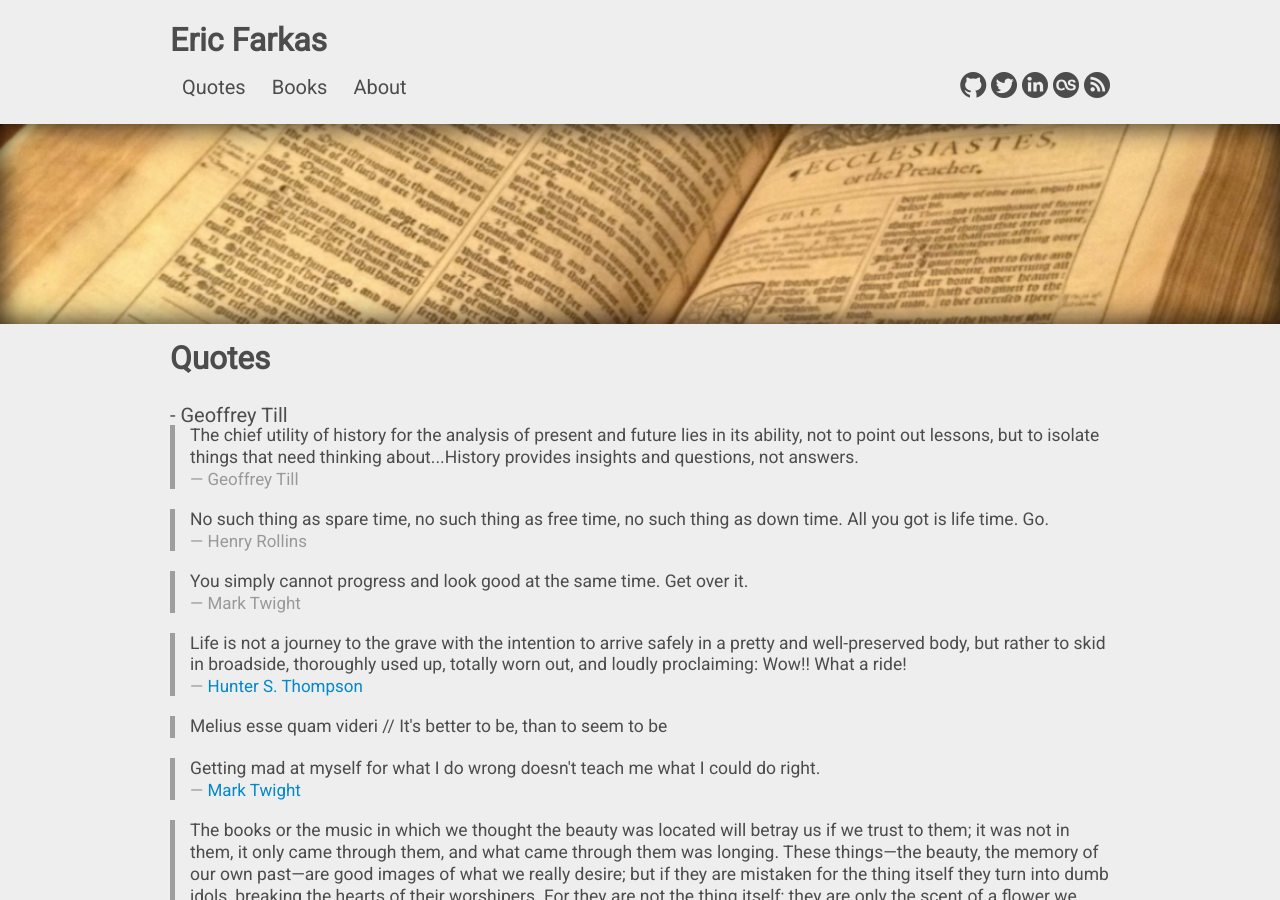
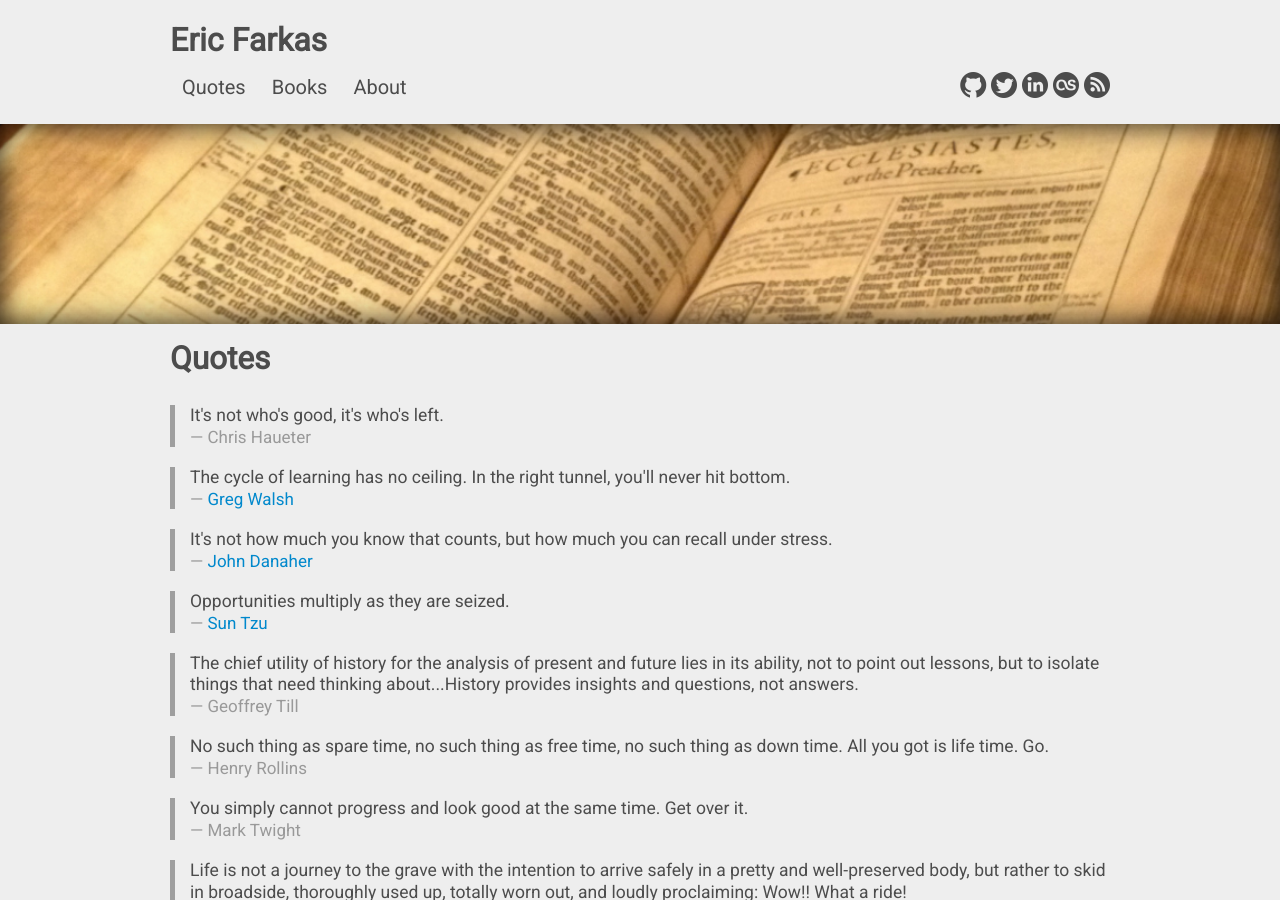
Before and after one commit to speric/speric.github.com, a Jekyll site: the page built from quotes.html, in a window 1280 px wide and 900 px high. Built offline with Jekyll 4.4.1, drawn with Linux system fonts in a browser that asks for light colours; some web fonts are replaced; comment, search, counter and statistics services are not loaded.

Commit message:
Add more quotes

```diff
--- a/quotes.html
+++ b/quotes.html
@@ -8,7 +8,34 @@ description: A collection of thought-provoking quotes.
 <h2>Quotes</h2>
 
 <br/>
-- Geoffrey Till
+
+<blockquote>
+  <p>
+    It's not who's good, it's who's left.
+  </p>
+  <small>Chris Haueter</small>
+</blockquote>
+
+<blockquote>
+  <p>
+    The cycle of learning has no ceiling. In the right tunnel, you'll never hit bottom.
+  </p>
+  <small><a href="https://wolfbrigade.com/faq/">Greg Walsh</a></small>
+</blockquote>
+
+<blockquote>
+  <p>
+    It's not how much you know that counts, but how much you can recall under stress.
+  </p>
+  <small><a href="https://www.goodreads.com/work/quotes/327316-mastering-jujitsu-mastering-martial-arts-series">John Danaher</a></small>
+</blockquote>
+
+<blockquote>
+  <p>
+    Opportunities multiply as they are seized.
+  </p>
+  <small><a href="http://classics.mit.edu/Tzu/artwar.html">Sun Tzu</a></small>
+</blockquote>
 
 <blockquote>
   <p>
```
